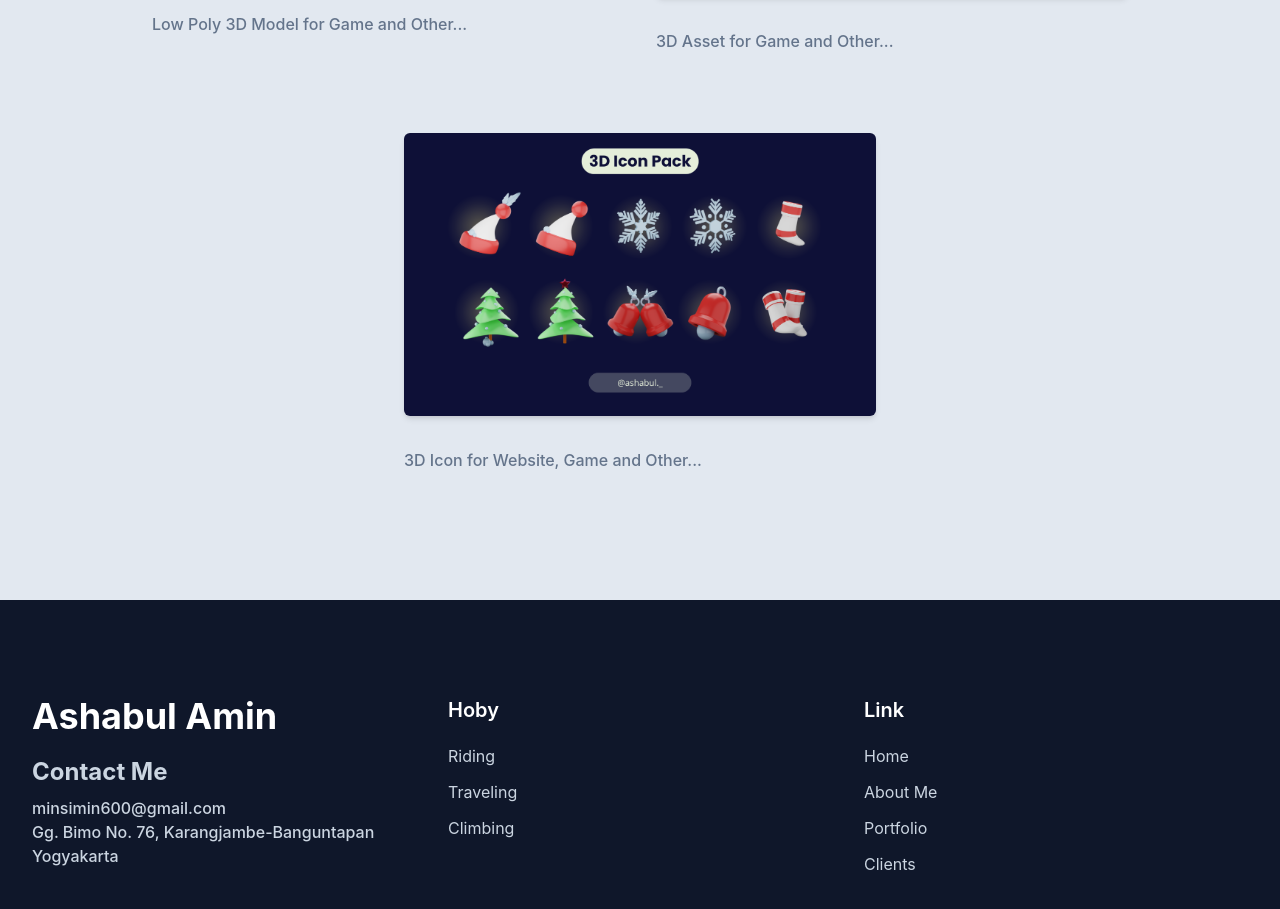
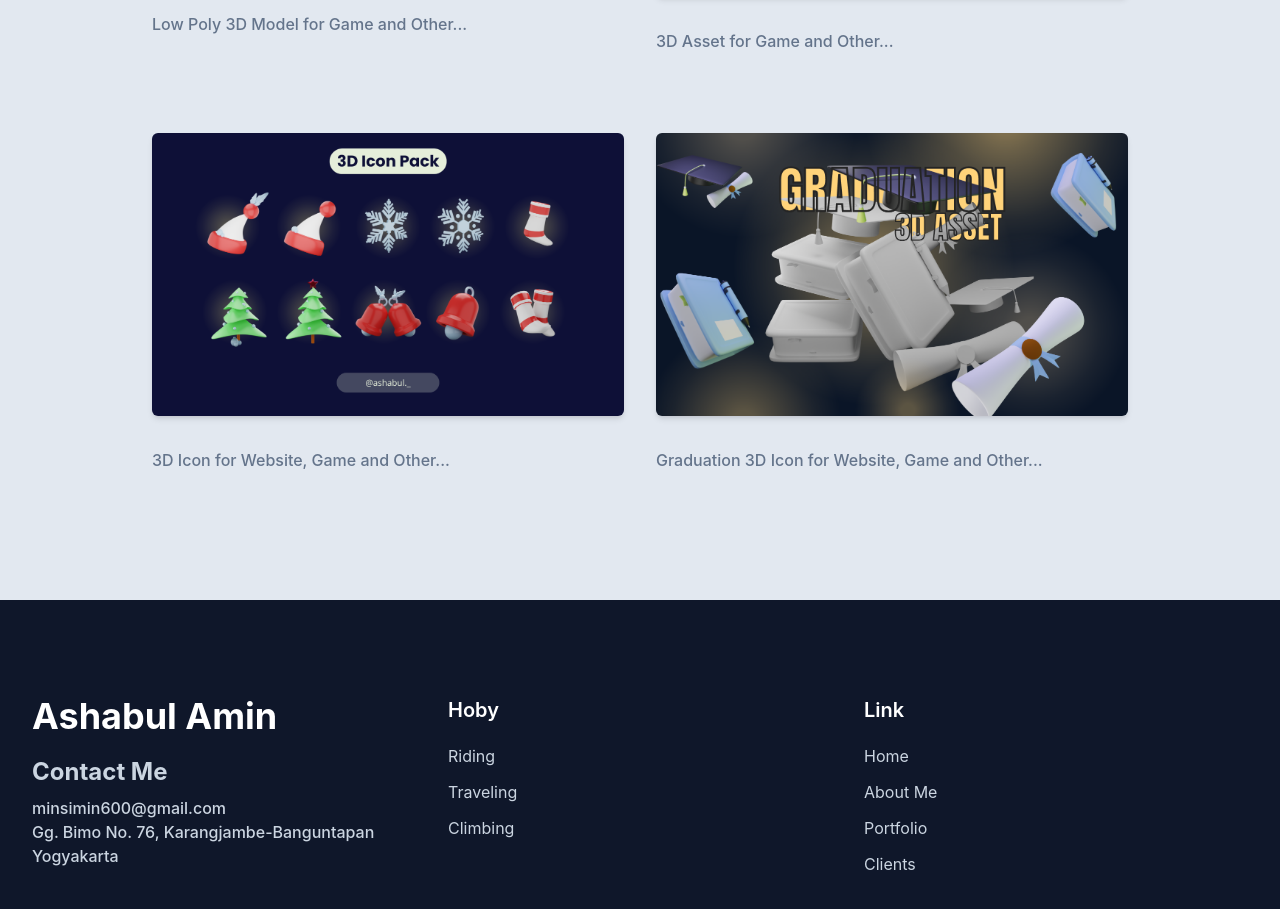
Before and after one commit to Snailysite/Portfolio, a website: page 3dmodel.html in a window 1280 px wide. Shown: the part 1059-1968 px from the top of the page. Drawn offline with nearby package versions, Linux system fonts and the light colour scheme.

Commit message:
update portfolio

```diff
--- a/3dmodel.html
+++ b/3dmodel.html
@@ -111,6 +111,12 @@
                     </div>
                     <p class="font-medium text-base text-secondary mt-5">3D Icon for Website, Game and Other...</p>
                 </div>
+                <div class="mb-12 p-4 md:w-1/2">
+                    <div class="rounded-md shadow-md overflow-hidden mb-8">
+                        <img src="dist/img/portfolio/3DIcon1.png" alt="" width="w-full">
+                    </div>
+                    <p class="font-medium text-base text-secondary mt-5">Graduation 3D Icon for Website, Game and Other...</p>
+                </div>
             </div>
         </div>
     </section>
```
Also changed, not shown: dist/img/portfolio/3DIcon1.png (added).
